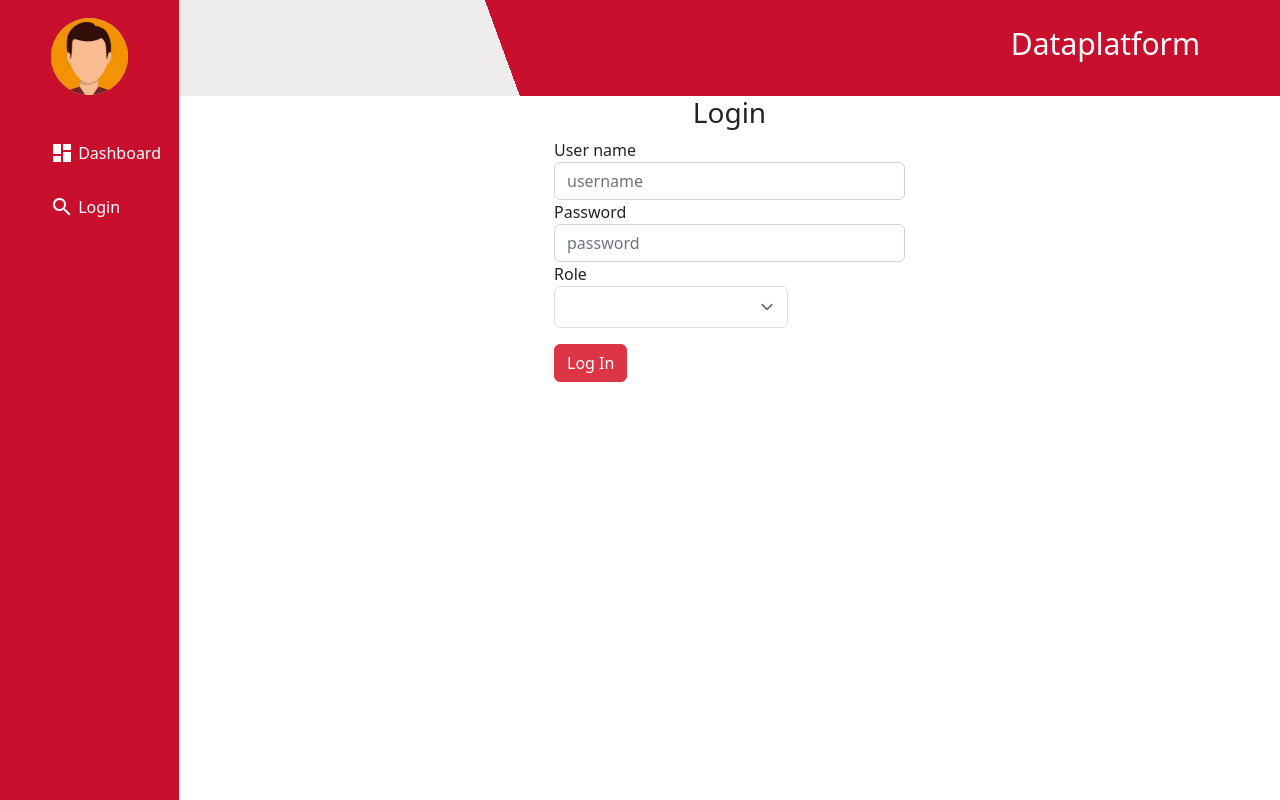
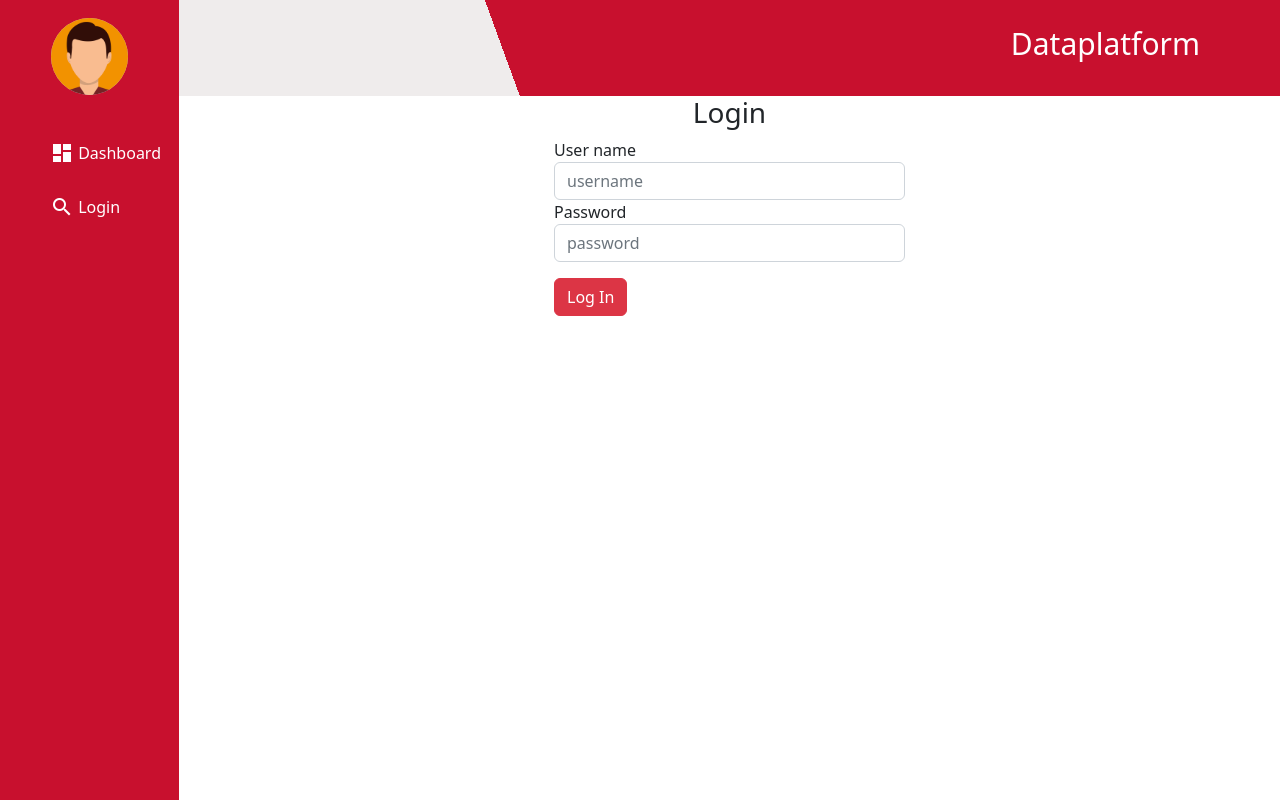
Before and after one commit to CIS-Spring-2023/project-cis_4339_project_9, a Vue app in the folder frontend/: page /login in a window 1280 px wide. Built offline with nearby package versions, Linux system fonts and the light colour scheme; no server answers.

Commit message:
Removed role selection from login page.

```diff
--- a/frontend/package.json
+++ b/frontend/package.json
@@ -3,7 +3,7 @@
   "version": "0.1.0",
   "private": true,
   "scripts": {
-    "start": "vite",
+    "start": "vite --host",
     "dev": "vite",
     "build": "vite build",
     "serve": "vite preview"
--- a/frontend/src/components/loginPage.vue
+++ b/frontend/src/components/loginPage.vue
@@ -2,7 +2,7 @@
     <div class="row justify-content-center">
           <div class="col-md-4">
               <h3 class="text-center">Login</h3>
-              <form @submit.prevent=" $event => store.login(username, password, role)" novalidate="true">
+              <form @submit.prevent=" $event => store.login(username, password)" novalidate="true">
                   <div class="form-group">
                       <label>User name</label>
                       <input type="text" class="form-control" v-model="username" placeholder="username" required>
@@ -10,13 +10,6 @@
                   <div class="form-group">
                       <label>Password</label>
                       <input type="password" class="form-control" v-model="password" placeholder="password" required>
-                  </div>
-                  <div class="form-group">
-                    <label class="block">Role</label>
-                    <select class="appearance-none border rounded-md w-2/3 " v-model="role" required>
-                        <option value="viewer">Viewer</option>
-                        <option value="editor">Editor</option>
-                      </select>
                   </div>
                   <button class="btn btn-danger mt-3">Log In</button>
               </form>
--- a/frontend/src/store/loggedInUser.js
+++ b/frontend/src/store/loggedInUser.js
@@ -14,9 +14,9 @@ export const useLoggedInUserStore = defineStore({
   },
   // equivalent to methods in components, perfect to define business logic
   actions: {
-    async login(username, password, role) {
+    async login(username, password) {
       try {
-        const response = await apiLogin(username, password, role);
+        const response = await apiLogin(username, password);
         this.$patch({
           isLoggedIn: response.isAllowed,
           name: response.name,
@@ -42,8 +42,8 @@ export const useLoggedInUserStore = defineStore({
 import users from '@/data/users.json'
 
 // to simulate a login - we will later use our backend to handle authentication
-function apiLogin(u, p, r) {
-  const user = users.find(({username, password, role}) => username === u && password === p && role === r);
+function apiLogin(u, p) {
+  const user = users.find(({username, password}) => username === u && password === p);
   if (user) return Promise.resolve({ isAllowed: true, name: user.username, role: user.role });
   return Promise.reject(new Error("invalid credentials"));
 }
```
